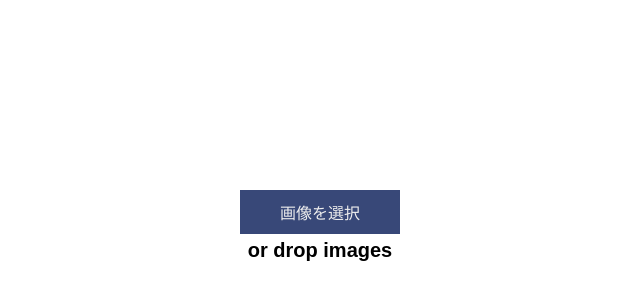
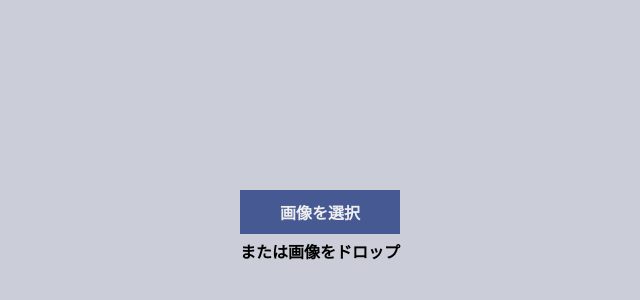
Before and after one commit to Manju2367/smalimg, an Electron app: page src/index.html in a window 960 px wide. Shown: the part 174-474 px from the top of the page, without its empty margins (160-800 px from the left). Drawn offline with Linux system fonts and the light colour scheme.

Commit message:
details of style

```diff
--- a/src/css/style.css
+++ b/src/css/style.css
@@ -17,7 +17,7 @@ body {
 p {
     margin: 0;
     margin-top: 5px;
-    font-size: 20px;
+    font-size: 16px;
     font-family: Arial;
     font-weight: bold;
 }
@@ -25,6 +25,7 @@ p {
 div#main-container {
     width: 100%;
     height: 100%;
+    background-color: #cbced8;
 }
 
 div#inp-container {
@@ -48,10 +49,15 @@ label[for="inp-img"] {
     width: 160px;
     height: 44px;
     padding: 10px 40px;
+    font-family: Arial;
+    font-weight: bold;
     color: #eeeeee;
-    background-color: #384878;
+    background-color: #465992;
     cursor: pointer;
-
+    transition: all .5s;
+}
+label[for="inp-img"]:hover {
+    background-color: #2f3d64;
 }
 
 input[type="file"] {
--- a/src/index.html
+++ b/src/index.html
@@ -14,7 +14,7 @@
             <div id="inp-container">
                 <div id="guide">
                     <label for="inp-img">画像を選択</label>
-                    <p>or drop images</p>
+                    <p>または画像をドロップ</p>
                 </div>
                 <input type="file" id="inp-img" title="inp-img" accept="image/*" multiple>
             </div>
```
